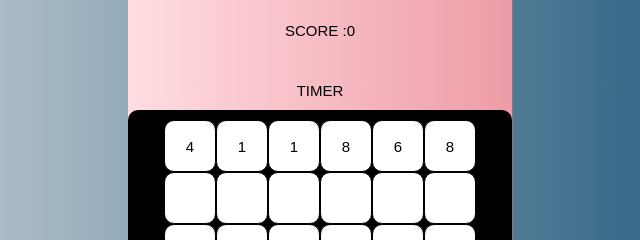
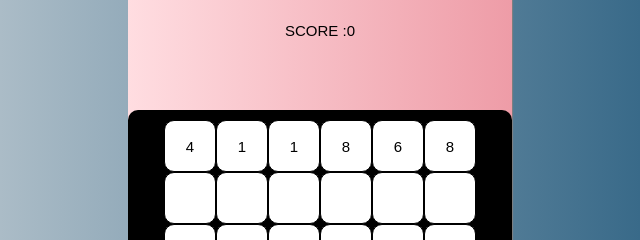
Before and after one commit to udaycharan/Mathclash, a website: page index.html in a window 1280 px wide. Shown: the part 170-410 px from the top of the page, 320-960 px from the left. Drawn offline with Linux system fonts and the light colour scheme.

Commit message:
final made single change

```diff
--- a/index.html
+++ b/index.html
@@ -15,7 +15,7 @@
           <div id="currentsum" class="center"></div>
         </div>
         <div id="score" class="center"></div>
-        <div id="timer" class="center">TIMER</div>
+        <div id="timer" class="center"></div>
         <div id="board"></div>
         <p id="result" class="center"></p>
       </div>
```
